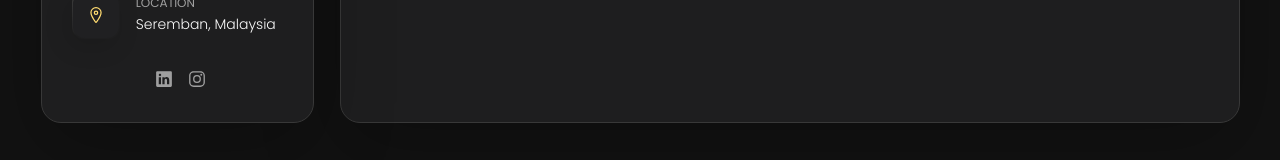
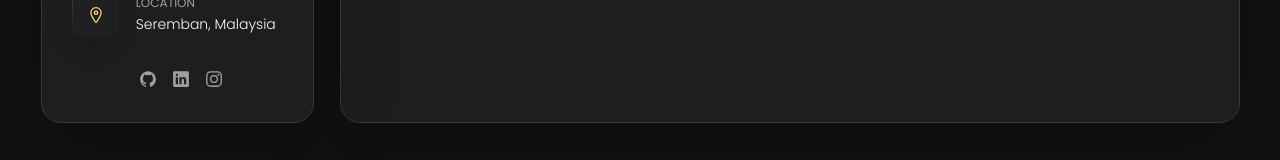
Before and after one commit to asrilaizal/portfolio, a plain HTML site: page index.html in a window 1280 px wide. Shown: the part 769-929 px from the top of the page. Drawn offline with nearby package versions, Linux system fonts and the light colour scheme.

Commit message:
update github logo on social media section
Signed-off-by: Asril Aizal <asrilaizal@gmail.com>

```diff
--- a/index.html
+++ b/index.html
@@ -126,6 +126,12 @@
         <div class="separator"></div>
 
         <ul class="social-list">
+
+          <li class="social-item">
+            <a href="https://github.com/asrilaizal" class="social-link">
+              <ion-icon name="logo-github"></ion-icon>
+            </a>
+          </li>
 
           <li class="social-item">
             <a href="https://www.linkedin.com/in/asrilaizal" class="social-link">
```
